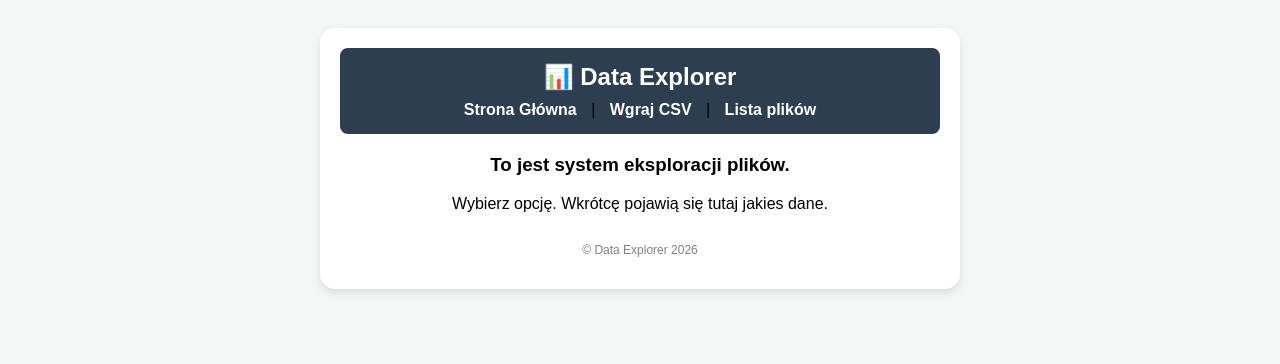
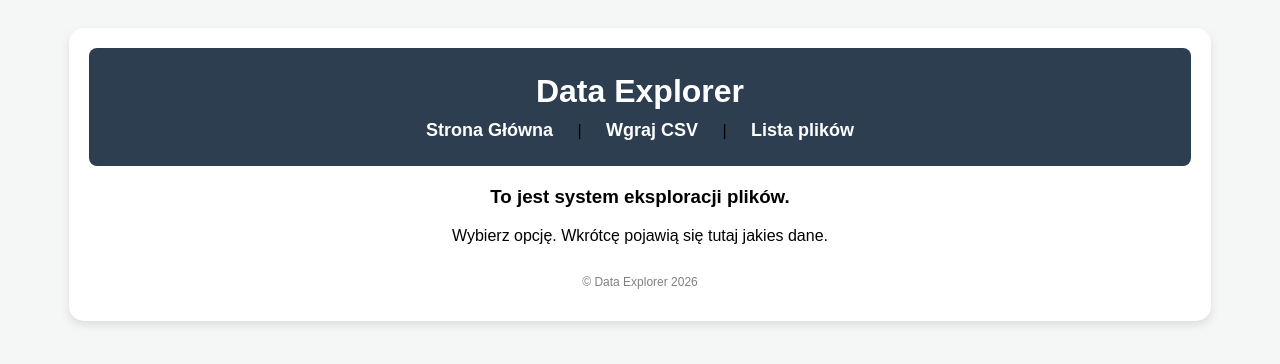
Before and after one commit to karolkamuda89-ux/Projekt, a Django app: page / in a window 1280 px wide. Shown: the top 364 px of the page. Run offline with Django 5.2, Linux system fonts and the light colour scheme.

Commit message:
Create Basic User Interface Layout - Update

```diff
--- a/datasets/templates/datasets/index.html
+++ b/datasets/templates/datasets/index.html
@@ -5,9 +5,9 @@
     <title>Data Explorer</title>
     <style>
         body { background: #f4f7f6; font-family: Arial, sans-serif; padding: 20px; }
-        .centrum { background: white; max-width: 600px; margin: 0 auto; padding: 20px; text-align: center; border-radius: 15px; box-shadow: 0 4px 10px rgba(0,0,0,0.1); }
-        .menu { background: #2c3e50; padding: 15px; border-radius: 8px; margin-bottom: 20px; }
-        .menu a { color: white; text-decoration: none; margin: 0 10px; font-weight: bold; }
+        .centrum { background: white; max-width: 90%; margin: 0 auto; padding: 20px; text-align: center; border-radius: 15px; box-shadow: 0 4px 10px rgba(0,0,0,0.1); }
+        .menu { background: #2c3e50; padding: 25px; border-radius: 8px; margin-bottom: 20px; }
+        .menu a { color: white; text-decoration: none; margin: 0 10px; font-weight: bold; padding: 10px; font-size: 18px; }
     </style>
 </head>
 <body>
@@ -17,7 +17,7 @@
 
         <!-- 1. menu górne -->
         <div class="menu">
-            <h2 style="color: white; margin: 0 0 10px 0;">📊 Data Explorer</h2>
+            <h1 style="color: white; margin: 0 0 10px 0;">Data Explorer</h1>
             <a href="#">Strona Główna</a> | <a href="#">Wgraj CSV</a> | <a href="#">Lista plików</a>
         </div>
 
```
